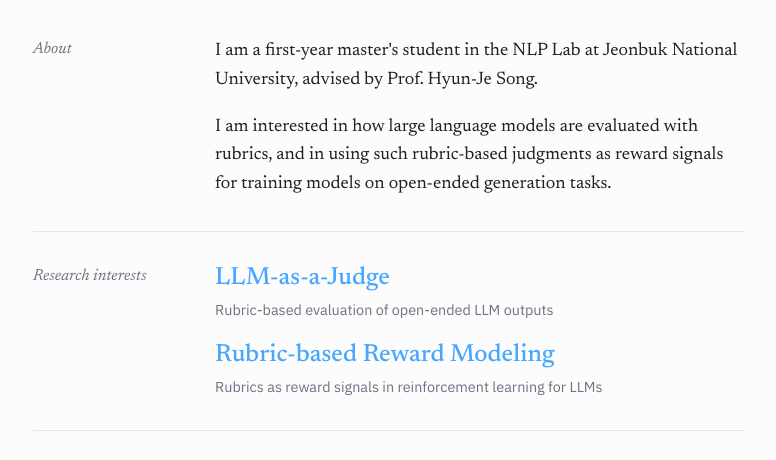
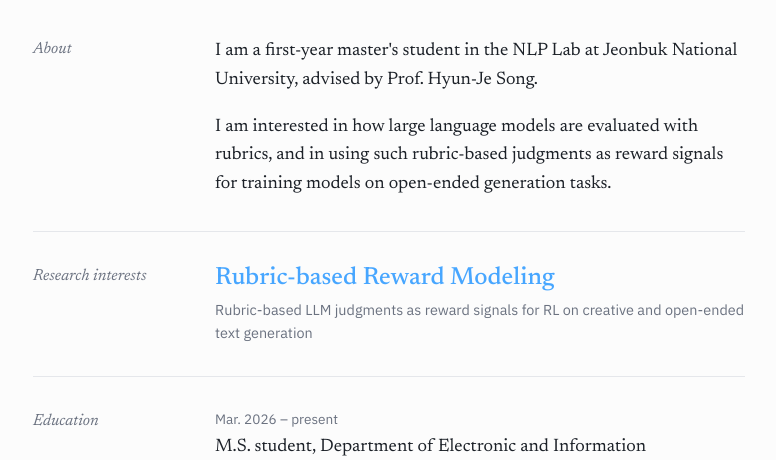
Before and after one commit to enZOEing/enZOEing.github.io, a plain HTML site: page index.html in a window 1280 px wide. Shown: the part 258-718 px from the top of the page, without its empty margins (251-1027 px from the left). Drawn offline with Linux system fonts and the light colour scheme.

Commit message:
Update research interests in index.html
Removed LLM-as-a-Judge interest and updated description for Rubric-based Reward Modeling.

```diff
--- a/index.html
+++ b/index.html
@@ -211,12 +211,8 @@
     <div class="content">
       <ul class="interests">
         <li>
-          <span class="kw">LLM-as-a-Judge</span>
-          <span class="desc">Rubric-based evaluation of open-ended LLM outputs</span>
-        </li>
-        <li>
           <span class="kw">Rubric-based Reward Modeling</span>
-          <span class="desc">Rubrics as reward signals in reinforcement learning for LLMs</span>
+          <span class="desc">Rubric-based LLM judgments as reward signals for RL on creative and open-ended text generation</span>
         </li>
       </ul>
     </div>
```
